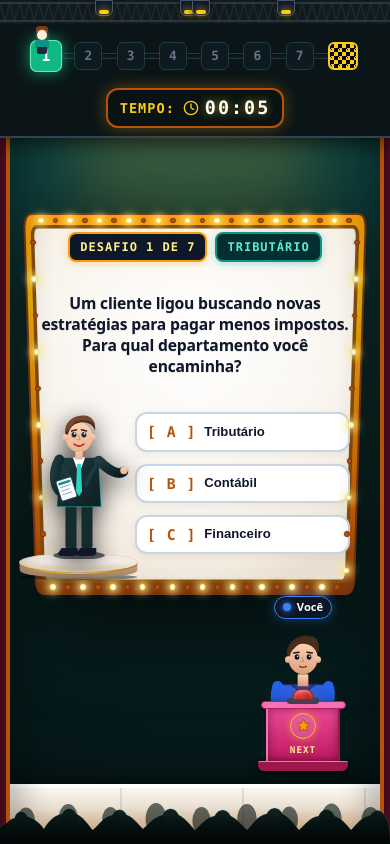
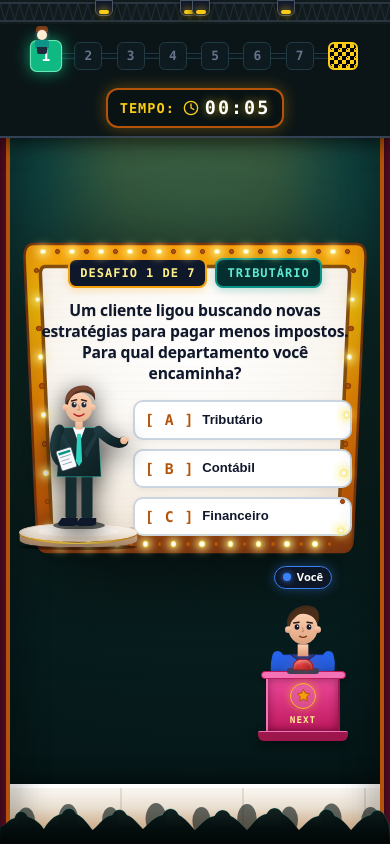
Before and after one commit to JoaoVictor9805/JOGOFALAVINHA, a React app in the folder frontend/: page / in a window 390 px wide. Built offline with nearby package versions, Linux system fonts and the light colour scheme; the HTML template or start-up script is replaced by a standard one.

Commit message:
fix(homologacao): centralizar luzes alargando borda amarela e diminuir altura do telao para nao sobrepor o chao

```diff
--- a/frontend/src/App.css
+++ b/frontend/src/App.css
@@ -446,7 +446,7 @@ body {
   display: flex;
   align-items: center;
   justify-content: center;
-  padding: 16px 60px 30px 60px;
+  padding: 10px 50px 105px 50px;
   max-width: 1360px;
   width: 100%;
   margin: 0 auto;
@@ -455,9 +455,9 @@ body {
 
 .stage-actors-grid {
   display: flex;
-  align-items: center;
+  align-items: flex-end;
   justify-content: space-between;
-  gap: 28px;
+  gap: 24px;
   width: 100%;
 }
 
@@ -467,13 +467,15 @@ body {
   display: flex;
   flex-direction: column;
   align-items: center;
-  justify-content: center;
+  justify-content: flex-end;
 }
 
 .stage-column-telao {
   flex: 1;
-  max-width: 820px;
-  width: 100%;
+  max-width: 780px;
+  width: 100%;
+  align-self: center;
+  margin-bottom: 16px;
 }
 
 .stage-column-contestant {
@@ -481,7 +483,7 @@ body {
   display: flex;
   flex-direction: column;
   align-items: center;
-  justify-content: center;
+  justify-content: flex-end;
 }
 
 /* ========================================================
@@ -496,7 +498,6 @@ body {
 .telao-bezel-outer {
   position: relative;
   width: 100%;
-  min-height: 420px;
 }
 
 /* Moldura e Tela Vetorial SVG */
@@ -516,7 +517,7 @@ body {
   inset: 0;
   pointer-events: none;
   z-index: 10;
-  --bulb-side-inset: 10px;
+  --bulb-side-inset: 17px;
 }
 
 .marquee-lights-row {
@@ -527,16 +528,16 @@ body {
 
 .marquee-lights-top {
   position: absolute;
-  top: 6px;
-  left: 26px;
-  right: 26px;
+  top: 10px;
+  left: 34px;
+  right: 34px;
 }
 
 .marquee-lights-bottom {
   position: absolute;
-  bottom: 6px;
-  left: calc(3.6% + 30px);
-  right: calc(3.6% + 30px);
+  bottom: 10px;
+  left: calc(4% + 42px);
+  right: calc(4% + 42px);
 }
 
 .marquee-lights-col {
@@ -596,10 +597,10 @@ body {
 .telao-screen-surface {
   position: relative;
   z-index: 2;
-  padding: 30px 48px 34px 48px;
-  display: flex;
-  flex-direction: column;
-  min-height: 420px;
+  padding: 22px 42px 24px 42px;
+  display: flex;
+  flex-direction: column;
+  justify-content: center;
   background: transparent;
   border: none;
   box-shadow: none;
@@ -607,18 +608,7 @@ body {
 }
 
 .telao-scanline-overlay {
-  position: absolute;
-  inset: 0;
-  pointer-events: none;
-  background: repeating-linear-gradient(
-    180deg,
-    transparent,
-    transparent 48px,
-    rgba(160, 115, 60, 0.09) 48px,
-    rgba(160, 115, 60, 0.09) 50px
-  );
-  z-index: 1;
-  opacity: 0.85;
+  display: none;
 }
 
 .telao-top-badges {
@@ -627,15 +617,15 @@ body {
   display: flex;
   align-items: center;
   justify-content: center;
-  gap: 16px;
-  margin-bottom: 20px;
+  gap: 12px;
+  margin-bottom: 12px;
 }
 
 .telao-badge-box {
-  padding: 6px 16px;
+  padding: 4px 14px;
   border-radius: 8px;
   font-family: var(--font-mono);
-  font-size: 0.85rem;
+  font-size: 0.8rem;
   font-weight: 800;
   letter-spacing: 1px;
   text-transform: uppercase;
@@ -658,8 +648,8 @@ body {
 .telao-question-area {
   position: relative;
   z-index: 2;
-  margin-bottom: 24px;
-  min-height: 75px;
+  margin-bottom: 16px;
+  min-height: auto;
   display: flex;
   align-items: center;
   justify-content: center;
@@ -667,13 +657,14 @@ body {
 
 .telao-question-text {
   margin: 0;
-  font-size: 1.4rem;
-  line-height: 1.45;
+  font-size: 1.15rem;
+  line-height: 1.4;
   text-align: center;
   color: #0f172a;
   font-weight: 900;
   letter-spacing: -0.2px;
-  text-shadow: 0 1px 1px rgba(0, 0, 0, 0.1);
+  max-width: 660px;
+  text-shadow: 0 1px 1px rgba(0, 0, 0, 0.08);
 }
 
 /* Alternativas no Telão de Cinema */
@@ -685,33 +676,33 @@ body {
 .telao-options-list {
   display: flex;
   flex-direction: column;
-  gap: 12px;
+  gap: 9px;
 }
 
 .gameshow-option {
   display: flex;
   align-items: center;
   width: 100%;
-  padding: 13px 18px;
+  padding: 10px 16px;
   background: #ffffff;
   border: 2px solid #cbd5e1;
-  border-radius: 12px;
+  border-radius: 10px;
   color: #0f172a;
   cursor: pointer;
   text-align: left;
-  font-size: 1rem;
+  font-size: 0.95rem;
   font-weight: 700;
   transition: all 0.2s cubic-bezier(0.4, 0, 0.2, 1);
   position: relative;
-  box-shadow: 0 2px 8px rgba(0, 0, 0, 0.06);
+  box-shadow: 0 2px 6px rgba(0, 0, 0, 0.05);
 }
 
 .gameshow-bracket {
   font-family: var(--font-mono);
   font-weight: 900;
   color: #b45309;
-  margin-right: 12px;
-  font-size: 1.05rem;
+  margin-right: 10px;
+  font-size: 1rem;
   letter-spacing: 1px;
   flex-shrink: 0;
 }
@@ -772,24 +763,24 @@ body {
 .telao-input-area {
   display: flex;
   flex-direction: column;
-  gap: 12px;
+  gap: 10px;
 }
 
 .telao-input-wrapper {
   display: flex;
   flex-direction: column;
-  gap: 12px;
+  gap: 10px;
 }
 
 .telao-text-input {
   width: 100%;
-  padding: 14px 18px;
+  padding: 11px 16px;
   background: #ffffff;
-  border: 2.5px solid #0f172a;
-  border-radius: 12px;
+  border: 2px solid #0f172a;
+  border-radius: 10px;
   color: #0f172a;
   font-family: var(--font-mono);
-  font-size: 1.25rem;
+  font-size: 1.1rem;
   font-weight: 800;
   text-align: center;
   letter-spacing: 2px;
@@ -799,22 +790,22 @@ body {
 
 .telao-text-input:focus {
   border-color: #f59e0b;
-  box-shadow: 0 0 20px rgba(245, 158, 11, 0.45), inset 0 2px 4px rgba(0, 0, 0, 0.08);
+  box-shadow: 0 0 16px rgba(245, 158, 11, 0.4), inset 0 2px 4px rgba(0, 0, 0, 0.08);
 }
 
 .telao-btn-confirm {
   width: 100%;
-  padding: 14px;
-  border-radius: 12px;
+  padding: 11px;
+  border-radius: 10px;
   border: 2px solid #b45309;
   background: linear-gradient(180deg, #f59e0b 0%, #d97706 100%);
   color: #0f172a;
   font-family: var(--font-mono);
-  font-size: 1.05rem;
+  font-size: 0.96rem;
   font-weight: 900;
   letter-spacing: 1px;
   cursor: pointer;
-  box-shadow: 0 6px 18px rgba(217, 119, 6, 0.4);
+  box-shadow: 0 4px 14px rgba(217, 119, 6, 0.35);
   transition: transform 0.1s, filter 0.2s;
 }
 
@@ -1688,20 +1679,28 @@ body {
     z-index: 5;
   }
 
+  .stage-arena-content {
+    padding: 10px 16px 145px 16px;
+  }
+
+  .stage-column-telao {
+    margin-bottom: 12px;
+  }
+
   .telao-bezel-outer {
-    min-height: 380px;
+    min-height: auto;
   }
 
   .telao-screen-surface {
-    padding: 22px 24px 24px 24px;
-    min-height: 380px;
+    padding: 16px 20px 18px 20px;
+    min-height: auto;
     display: flex;
     flex-direction: column;
     justify-content: space-between;
   }
 
   .marquee-lights-border {
-    --bulb-side-inset: 7px;
+    --bulb-side-inset: 12px;
   }
 
   .marquee-bulb {
@@ -1710,15 +1709,15 @@ body {
   }
 
   .marquee-lights-top {
-    top: 5px;
-    left: 18px;
-    right: 18px;
+    top: 7px;
+    left: 22px;
+    right: 22px;
   }
 
   .marquee-lights-bottom {
-    bottom: 5px;
-    left: calc(3.6% + 20px);
-    right: calc(3.6% + 20px);
+    bottom: 7px;
+    left: calc(4% + 26px);
+    right: calc(4% + 26px);
   }
 
   .telao-top-badges {
@@ -1827,12 +1826,12 @@ body {
   }
 
   .telao-screen-surface {
-    padding: 18px 16px 20px 16px;
-    min-height: 360px;
+    padding: 14px 14px 16px 14px;
+    min-height: auto;
   }
 
   .marquee-lights-border {
-    --bulb-side-inset: 5.5px;
+    --bulb-side-inset: 9px;
   }
 
   .marquee-bulb {
@@ -1841,15 +1840,15 @@ body {
   }
 
   .marquee-lights-top {
-    top: 4px;
-    left: 14px;
-    right: 14px;
+    top: 5px;
+    left: 16px;
+    right: 16px;
   }
 
   .marquee-lights-bottom {
-    bottom: 4px;
-    left: calc(3.6% + 14px);
-    right: calc(3.6% + 14px);
+    bottom: 5px;
+    left: calc(4% + 20px);
+    right: calc(4% + 20px);
   }
 
   .stage-column-host {
--- a/frontend/src/components/TelaoCinemaFrame.jsx
+++ b/frontend/src/components/TelaoCinemaFrame.jsx
@@ -10,14 +10,14 @@ function TelaoCinemaFrame() {
         {/* Gradiente da Moldura Amarela / Dourada do Cinema */}
         <linearGradient id="telaoBezelGrad" x1="0%" y1="0%" x2="0%" y2="100%">
           <stop offset="0%" stopColor="#f59e0b" />
-          <stop offset="22%" stopColor="#eab308" />
-          <stop offset="58%" stopColor="#d97706" />
+          <stop offset="20%" stopColor="#eab308" />
+          <stop offset="55%" stopColor="#d97706" />
           <stop offset="85%" stopColor="#b45309" />
           <stop offset="100%" stopColor="#78350f" />
         </linearGradient>
 
         {/* Gradiente do Painel Branco Iluminado (Lightbox) */}
-        <radialGradient id="telaoScreenGrad" cx="50%" cy="32%" r="72%">
+        <radialGradient id="telaoScreenGrad" cx="50%" cy="30%" r="75%">
           <stop offset="0%" stopColor="#ffffff" />
           <stop offset="55%" stopColor="#faf7f2" />
           <stop offset="88%" stopColor="#f4ece1" />
@@ -43,39 +43,39 @@ function TelaoCinemaFrame() {
       </defs>
 
       {/* 1. MOLDURA EXTERNA AMARELA (Trapézio com todos os 4 cantos perfeitamente arredondados) */}
-      {/* Topo: x=0 a x=1000; Base: x=36 a x=964 (inclinação de 3.6% cada lado). Altura: 600 */}
+      {/* Topo: x=0 a x=1000; Base: x=40 a x=960 (inclinação de 4% cada lado). Altura: 600. Raio: 28px */}
       <path
         d="
-          M 24 0
-          L 976 0
-          Q 1000 0 998.5 24
-          L 965.5 576
-          Q 964 600 940 600
-          L 60 600
-          Q 36 600 34.5 576
-          L 1.5 24
-          Q 0 0 24 0
+          M 28 0
+          L 972 0
+          Q 1000 0 998.5 28
+          L 961.5 572
+          Q 960 600 932 600
+          L 68 600
+          Q 40 600 38.5 572
+          L 1.5 28
+          Q 0 0 28 0
           Z
         "
         fill="url(#telaoBezelGrad)"
         stroke="#78350f"
-        strokeWidth="2"
+        strokeWidth="2.5"
         vectorEffect="non-scaling-stroke"
       />
 
-      {/* 2. PAINEL INTERNO BRANCO / LIGHTBOX (Cantos arredondados + Borda dourada 3.5px visível em todos os lados) */}
-      {/* Inset de ~22px em todos os lados. A base fica em y=580 com borda contínua de 3.5px */}
+      {/* 2. PAINEL INTERNO BRANCO / LIGHTBOX (Borda amarela alargada para 44u para centralizar as lâmpadas) */}
+      {/* Inset uniforme de 44u. Borda dourada 3.5px visível em todos os lados */}
       <path
         d="
-          M 40 20
-          L 960 20
-          Q 976 20 975 36
-          L 944 564
-          Q 943 580 927 580
-          L 73 580
-          Q 57 580 56 564
-          L 25 36
-          Q 24 20 40 20
+          M 63 44
+          L 937 44
+          Q 953 44 952 60
+          L 920 540
+          Q 919 556 903 556
+          L 97 556
+          Q 81 556 80 540
+          L 48 60
+          Q 47 44 63 44
           Z
         "
         fill="url(#telaoScreenGrad)"
@@ -87,19 +87,19 @@ function TelaoCinemaFrame() {
       {/* 3. TEXTURA DE SCANLINES SUTIS CONFINADA AO PAINEL INTERNO */}
       <path
         d="
-          M 40 20
-          L 960 20
-          Q 976 20 975 36
-          L 944 564
-          Q 943 580 927 580
-          L 73 580
-          Q 57 580 56 564
-          L 25 36
-          Q 24 20 40 20
+          M 63 44
+          L 937 44
+          Q 953 44 952 60
+          L 920 540
+          Q 919 556 903 556
+          L 97 556
+          Q 81 556 80 540
+          L 48 60
+          Q 47 44 63 44
           Z
         "
         fill="url(#telaoScanlines)"
-        opacity="0.8"
+        opacity="0.75"
       />
     </svg>
   )
```
Also changed, not shown: frontend/src/components/MarqueeLights.jsx (+12 -13 lines).
